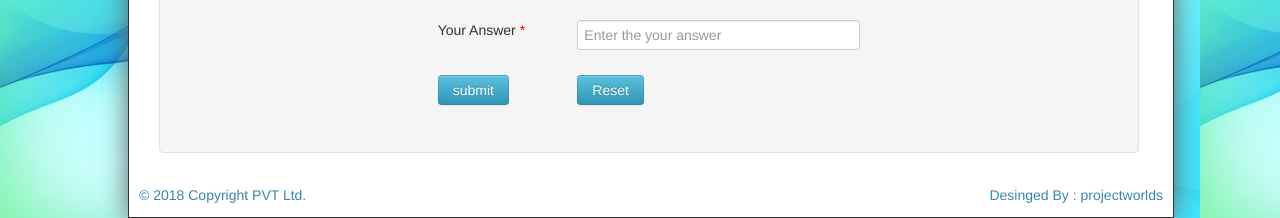
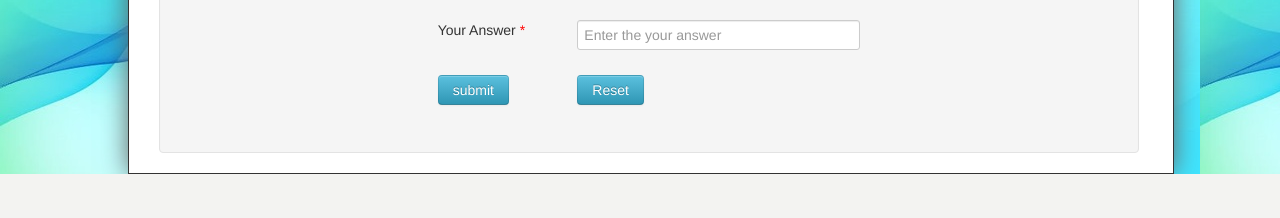
Before and after one commit to Anshul-gour01/TrackMaster_booking, a PHP site: page /signup.php?value=0 in a window 1280 px wide. Shown: the part 850-1068 px from the top of the page. After the commit the page ends 1024 px from the top, so only its background shows below. Run offline with PHP 8.4, Linux system fonts and the light colour scheme.

Commit message:
Update signup.php

```diff
--- a/railres/signup.php
+++ b/railres/signup.php
@@ -149,17 +149,7 @@
 		</div>
 
 
-		<!-- Footer -->
-		<footer >
-		<div style="width:100%;">
-			<div style="float:left;">
-			<p class="text-right text-info">  &copy; 2018 Copyright PVT Ltd.</p>
-			</div>
-			<div style="float:right;">
-			<p class="text-right text-info">	Desinged By : projectworlds</p>
-			</div>
-		</div>
-		</footer>
+
 	</div>
 
 </body>
```
